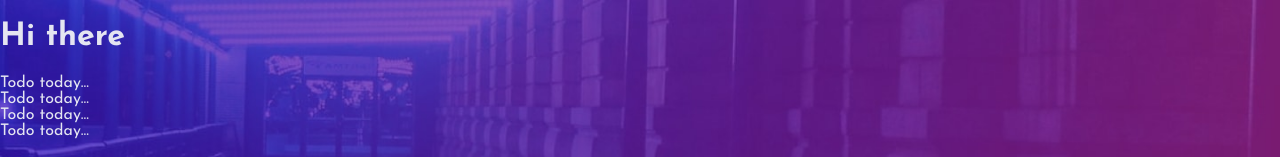
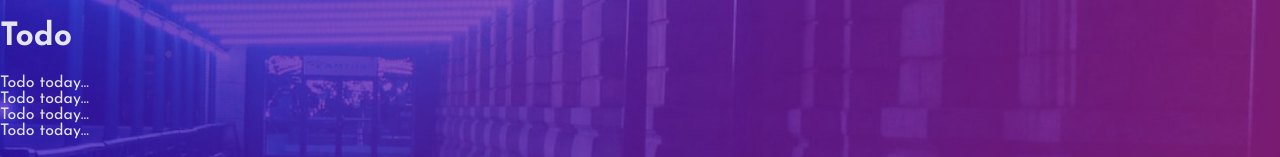
Before and after one commit to ClaytonDewey/todo-app, a React (Create React App) app: page / in a window 1280 px wide. Shown: the top 157 px of the page. Built offline with nearby package versions, Linux system fonts and the light colour scheme.

Commit message:
Update h1 text & add container class

```diff
--- a/src/components/App.tsx
+++ b/src/components/App.tsx
@@ -2,8 +2,8 @@ import TodoList from './TodoList';
 
 function App() {
   return (
-    <div className='App'>
-      <h1>Hi there</h1>
+    <div className='container'>
+      <h1>Todo</h1>
       <TodoList />
     </div>
   );
```
